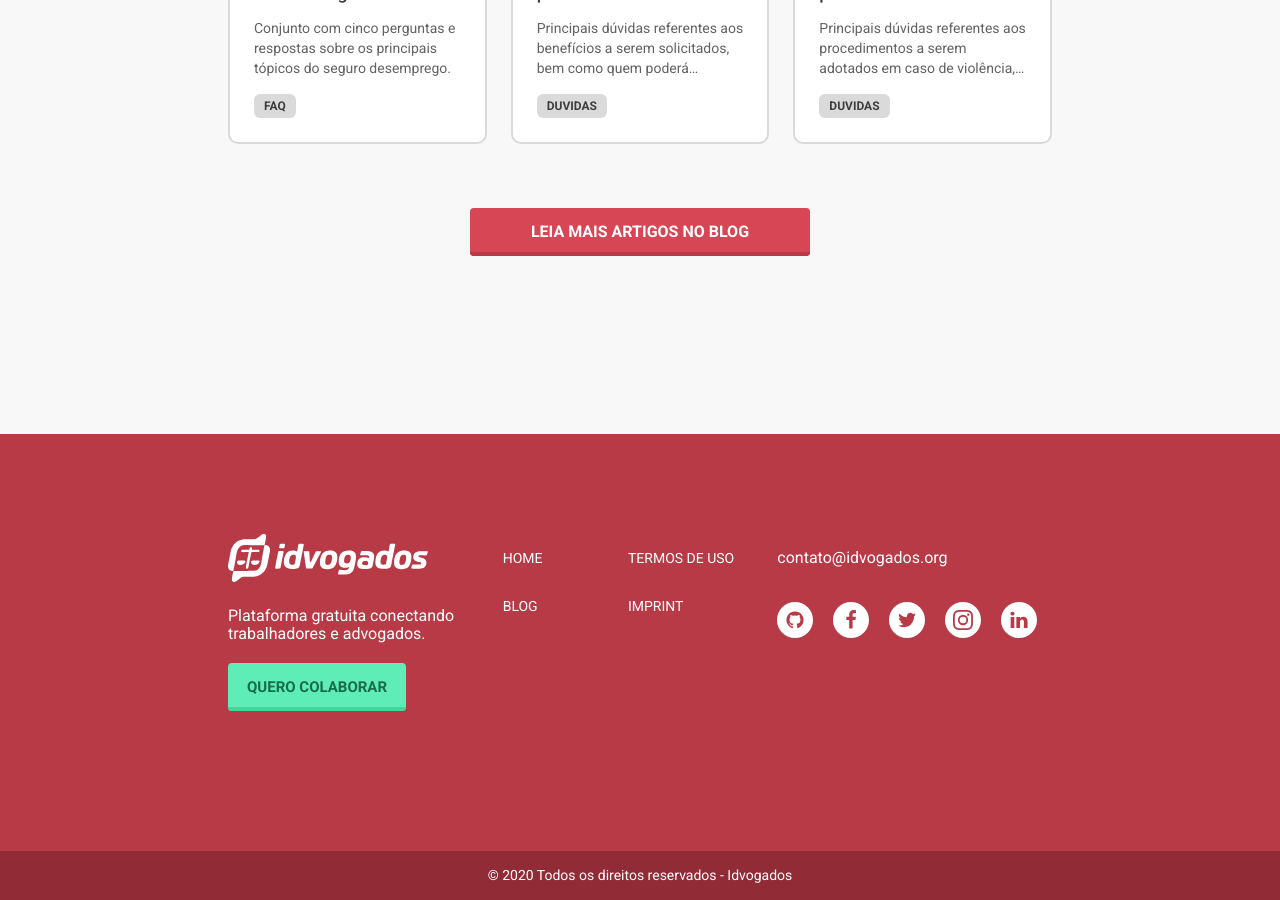
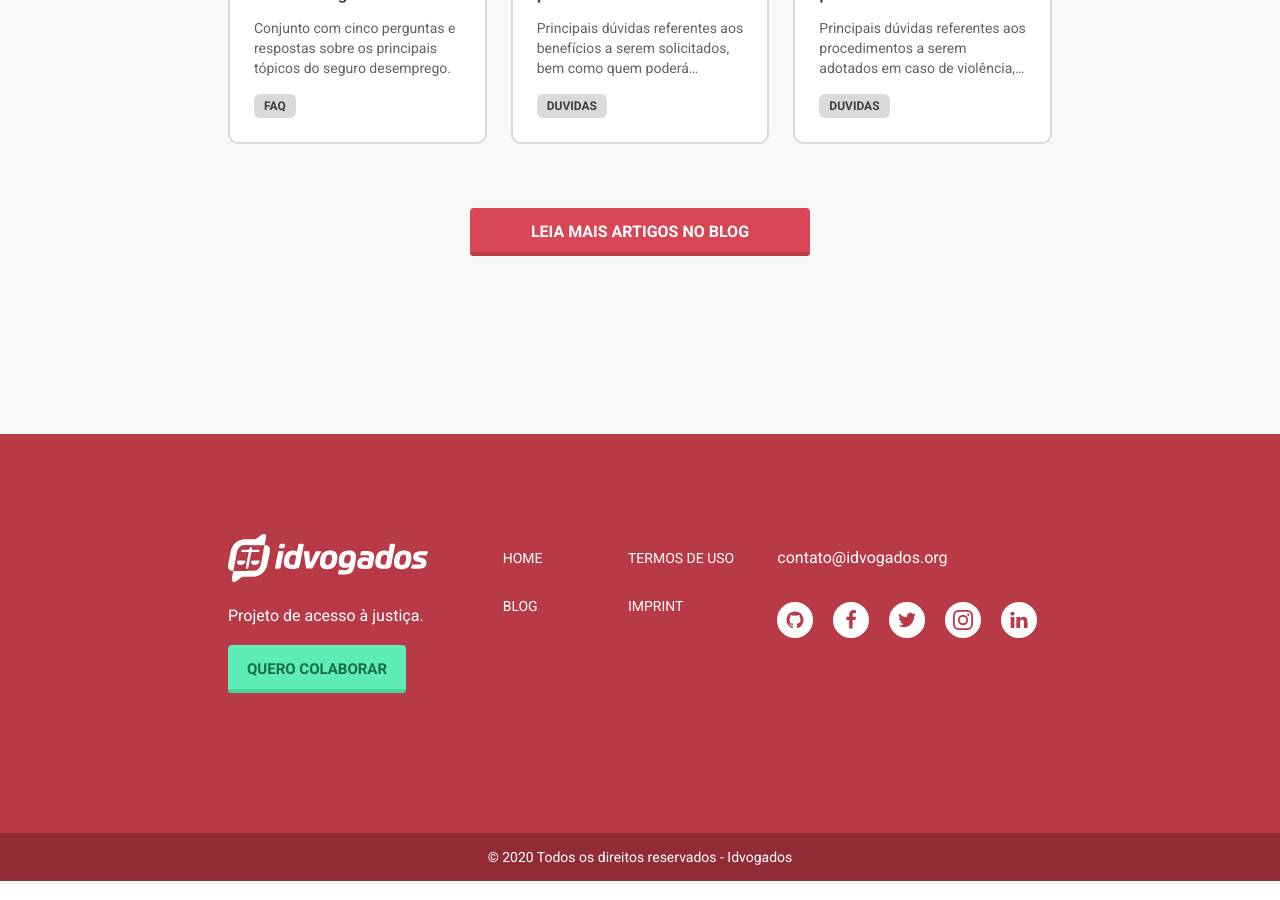
Before and after one commit to idvogados/idvogados.github.io, a Jekyll site: the page built from index.html, in a window 1280 px wide and 900 px high, scrolled down 3743 px. Built offline with Jekyll 4.4.1, drawn with Linux system fonts in a browser that asks for light colours; a script that is not in the unit is left out.

Commit message:
Update _config.yml
add the new LinkedIn User, update the description of the idvogados profile.

```diff
--- a/_config.yml
+++ b/_config.yml
@@ -1,7 +1,7 @@
 # Site Settings
 name: Idvogados
 title: Idvogados
-description: Plataforma gratuita conectando trabalhadores e advogados.
+description: Projeto de acesso à justiça.
 email: contato@idvogados.org
 disqus_username: idvogados
 link-anchor:
@@ -25,7 +25,7 @@ github_username: idvogados
 facebook_username: idvogados
 twitter_username: idvogados_ofc
 instagram_username: idvogados.ofc
-linkedin_username: idvogados
+linkedin_username: idvogados-org
 
 # Posts Settings
 show_modal_on_exit: true
```
